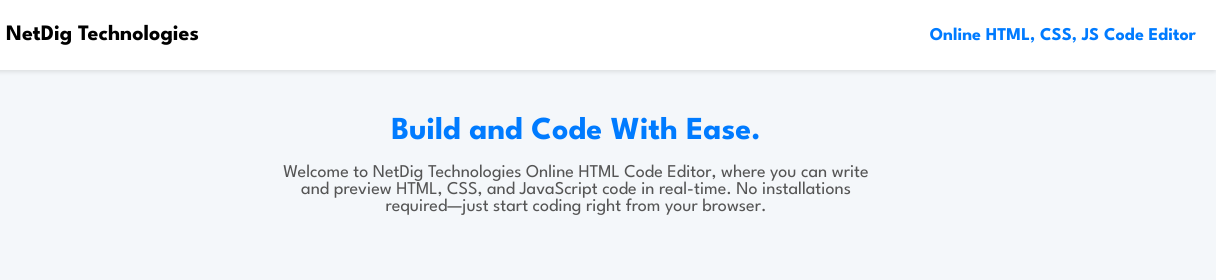
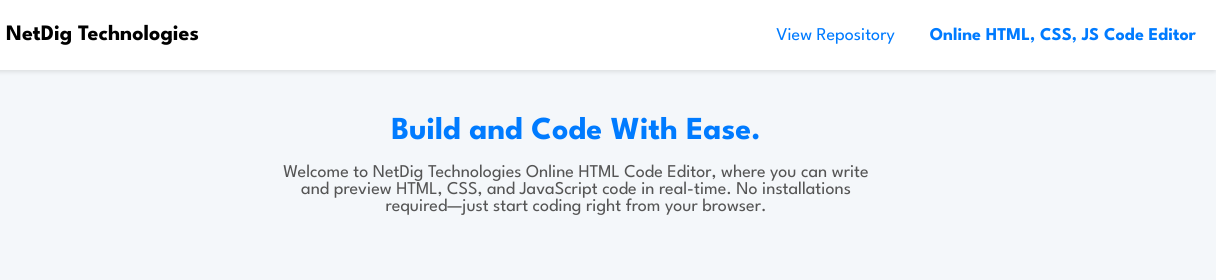
Before and after one commit to nich201/HTML-code-editor, a plain HTML site: page index.html in a window 1280 px wide. Shown: the top 280 px of the page, 64-1280 px from the left. Drawn offline with Linux system fonts and the light colour scheme.

Commit message:
Update index.html

```diff
--- a/index.html
+++ b/index.html
@@ -51,6 +51,24 @@
             padding: 0;
             margin: 0;
             display: flex;
+            gap: 20px; /* Space between the nav items */
+            align-items: center;
+        }
+
+        nav ul li {
+            margin: 0;
+        }
+
+        nav ul li a {
+            text-decoration: none;
+            font-size: 18px;
+            color: #007bff;
+            padding: 10px 15px;
+            transition: color 0.3s ease;
+        }
+
+        nav ul li a:hover {
+            color: #0056b3; /* Hover effect to make the link more interactive */
         }
 
         nav ul li h4 {
@@ -153,6 +171,7 @@
         </a>
         <nav>
             <ul>
+                <li><a href="https://github.com/nich201/html-code-editor">View Repository</a></li>
                 <li><h4>Online HTML, CSS, JS Code Editor</h4></li>
             </ul>
         </nav>
```
